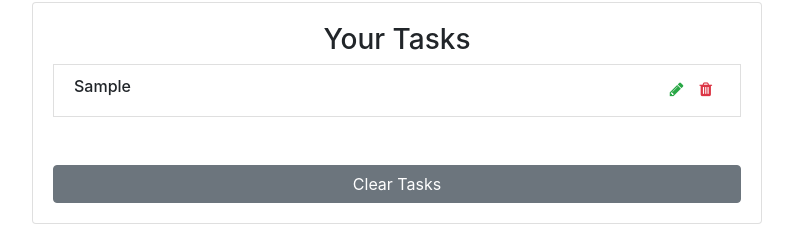
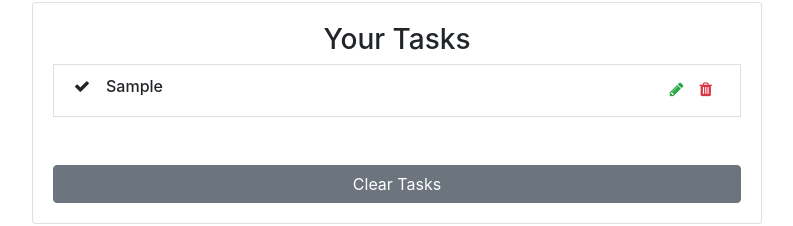
Before and after one commit to SayanSahu99/React-Todo-List, a React (Create React App) app: page / in a window 1280 px wide. Both pictures are taken after typing "Sample" into the empty fields and a click on the button "Add Task". Shown: the part 607-833 px from the top of the page, without its empty margins (243-1036 px from the left). Built offline with nearby package versions, Linux system fonts and the light colour scheme.

Commit message:
added the compelete task functionality

```diff
--- a/src/App.js
+++ b/src/App.js
@@ -15,7 +15,8 @@ class App extends Component {
       items: [],
       id: uuidv4(),
       item: '',
-      editItem: false
+      editItem: false,
+      striked: [],
     };
   }
 
@@ -39,7 +40,7 @@ class App extends Component {
       items: updatedItems,
       item: '',
       id: uuidv4(),
-      editItem: false
+      editItem: false,
     });
   }
 
@@ -60,7 +61,6 @@ class App extends Component {
   handleEdit = id => {
     const filteredItems = this.state.items.filter(item => item.id !== id);
     const selectedItem = this.state.items.find(item => item.id === id);
-    console.log(selectedItem);
 
     this.setState({
       items: filteredItems,
@@ -68,6 +68,30 @@ class App extends Component {
       editItem: true,
       id: id
     });
+  }
+
+  handleDone = (id) => {
+    const striked = [...this.state.striked];
+
+    if(striked.includes(id)) {
+      let newStriked = [...striked]
+      const index = newStriked.indexOf(id);
+      if (index > -1) {
+        newStriked.splice(index, 1);
+      }
+      console.log("Disable: " + newStriked)
+      this.setState({
+        striked: newStriked
+      });
+    }
+    else if (!striked.includes(id)){
+      let newStriked = [...striked, id]
+      console.log("enable: " + newStriked)
+      this.setState({
+        striked: newStriked
+      });
+    }
+
   }
 
   render() {
@@ -85,7 +109,9 @@ class App extends Component {
               <TodoList items={this.state.items}
                         clearList={this.clearList}
                         handleDelete={this.handleDelete}
-                      handleEdit={this.handleEdit} />
+                        handleEdit={this.handleEdit}
+                        handleDone={this.handleDone}
+                        striked={this.state.striked} />
           </div>
         </div>
       </div>
--- a/src/components/TodoItem.js
+++ b/src/components/TodoItem.js
@@ -3,14 +3,17 @@ import React, { Component } from 'react'
 export default class TodoItem extends Component {
 
     render() {
-        const { title, handleDelete, handleEdit } = this.props;
+        const { title, handleDelete, handleEdit, handleDone, actualId, striked} = this.props;
         return (
             <div>
                 <li className="list-group-item text-capitalize my-2 d-flex justify-content-between">
-                    <h6>{title}</h6>
+                    <h6><i className="fa fa-check mr-3"
+                           onClick={handleDone} />{striked.includes(actualId) ? <del>{title}</del> : title }</h6>
                     <div className="todo-icon">
-                        <span className="mx-2 text-success" onClick={handleEdit}><i className="fa fa-pencil"></i></span>
-                        <span className="mx-2 text-danger" onClick={handleDelete}><i className="fa fa-trash"></i></span>
+                        <span className="mx-2 text-success"
+                              onClick={handleEdit}><i className="fa fa-pencil"></i></span>
+                        <span className="mx-2 text-danger"
+                              onClick={handleDelete}><i className="fa fa-trash"></i></span>
                     </div>
                 </li>
             </div>
--- a/src/components/TodoList.js
+++ b/src/components/TodoList.js
@@ -4,7 +4,7 @@ import { Button, Card, CardBody } from 'reactstrap';
 
 export default class TodoList extends Component {
     render() {
-        const { items, clearList, handleDelete, handleEdit } = this.props;
+        const { items, clearList, handleDelete, handleEdit, handleDone, striked } = this.props;
         return (
             <Card className="my-5">
 
@@ -15,9 +15,12 @@ export default class TodoList extends Component {
                             items.map(item => {
                                 return <div>{item.title && <TodoItem
                                             key={item.id}
+                                            actualId = {item.id}
                                             title={item.title}
                                             handleDelete={() => handleDelete(item.id)}
-                                            handleEdit={() => handleEdit(item.id)} /> }
+                                            handleEdit={() => handleEdit(item.id)}
+                                            handleDone={() => handleDone(item.id)}
+                                            striked={striked}  /> }
                                         </div>
                             })
                         }
```
Lines whose indentation alone changed are shown as unchanged.
